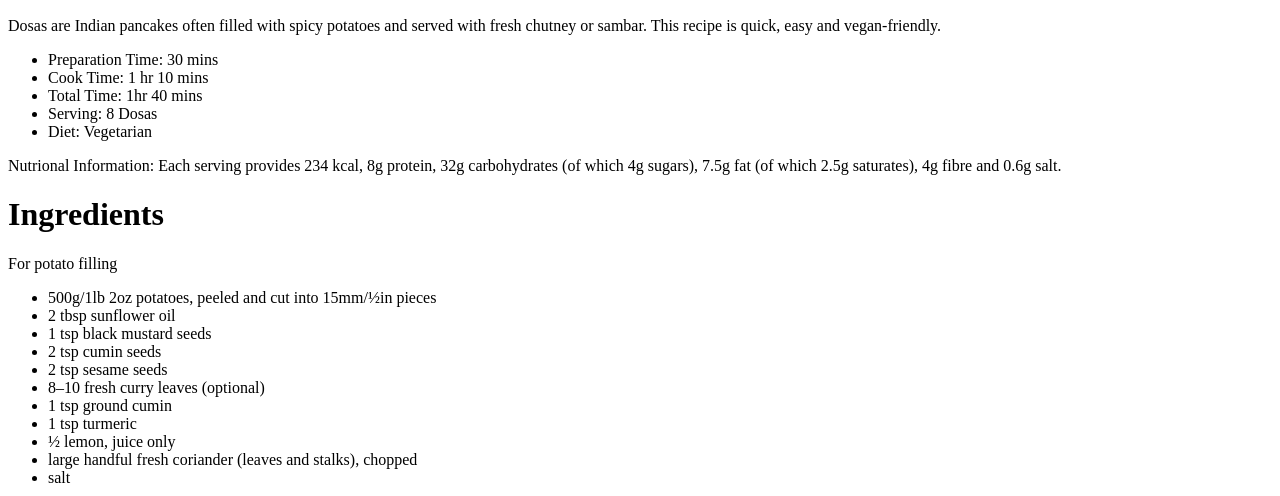
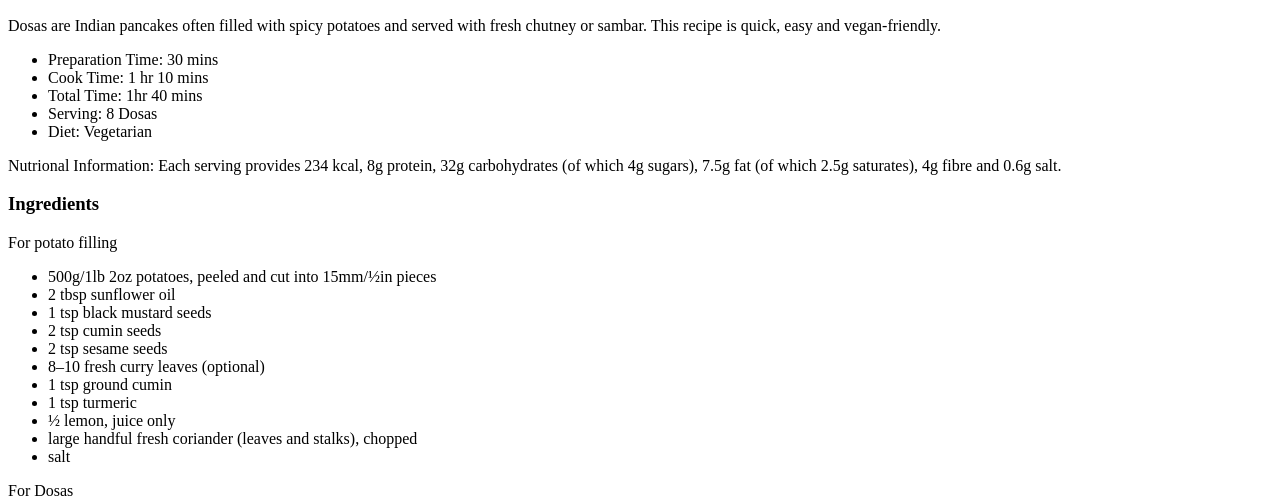
Before and after one commit to Sentientbee/odin-recipes, a plain HTML site: page recipes/masaladosa.html in a window 1280 px wide. Shown: the part 434-930 px from the top of the page. Drawn offline with Linux system fonts and the light colour scheme.

Commit message:
updated headings in  masaladosa.html

```diff
--- a/recipes/masaladosa.html
+++ b/recipes/masaladosa.html
@@ -34,7 +34,7 @@
             Each serving provides 234 kcal, 8g protein, 32g carbohydrates (of which 4g sugars), 7.5g fat (of which 2.5g saturates), 4g fibre and 0.6g salt.
         </p>
 
-        <h1> Ingredients </h1>
+        <h3> Ingredients </h3>
 
         <p>
             For potato filling
```
